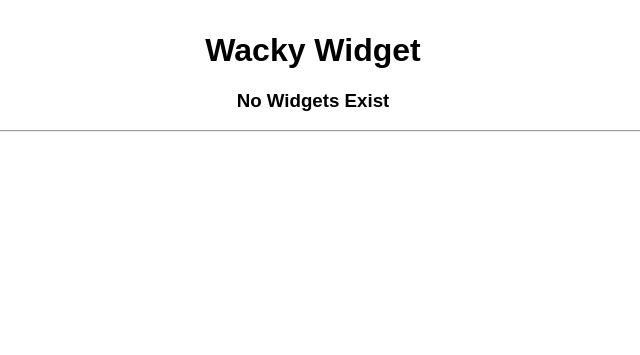
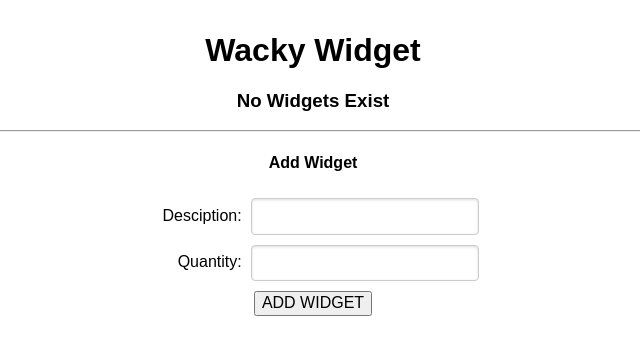
Before and after one commit to cobycobyk/wackywidgets, a Django app: page / in a window 1280 px wide. Shown: the top 355 px of the page, without its empty margins (327-967 px from the left). Run offline with Django 3.2, Linux system fonts and the light colour scheme; data that the repository does not hold is empty; some libraries are stand-ins or nearby versions.

Commit message:
Complete Step 3.3

```diff
--- a/main_app/static/css/style.css
+++ b/main_app/static/css/style.css
@@ -2,3 +2,12 @@ body {
   text-align: center;
   margin: 2rem;
 }
+
+label {
+  display: inline-block;
+  width: 100px;
+  text-align: right;
+}
+input {
+  margin: 5px;
+}
--- a/main_app/templates/index.html
+++ b/main_app/templates/index.html
@@ -15,7 +15,17 @@
 
   {% else %}
     <h3>No Widgets Exist</h3>
+  {% endif %}
     <hr>
-  {% endif %}
+  <h4>Add Widget</h4>
+  <form class="pure-form" action="{% url 'create' %}" method="POST">
+    <label>Desciption:</label>
+    <input type="text" name="description">
+    <br>
+    <label>Quantity:</label>
+    <input type="text" name="quantity">
+    <br>
+    <input type="submit" value="ADD WIDGET" class="btn">
+  </form>
 </body>
 </html>
--- a/main_app/urls.py
+++ b/main_app/urls.py
@@ -2,5 +2,6 @@ from django.urls import path
 from . import views
 
 urlpatterns = [
-  path('', views.index, name='index')
+  path('', views.index, name='index'),
+  path('create/', views.create, name='create')
 ]
--- a/main_app/views.py
+++ b/main_app/views.py
@@ -1,7 +1,16 @@
-from django.shortcuts import render
+from main_app.forms import WidgetForm
+from django.shortcuts import render, redirect
 from .models import Widget
 
 # Create your views here.
 def index(request):
   widgets = Widget.objects.all()
   return render(request, 'index.html', {'widgets': widgets})
+
+def create(request):
+  new_widget = Widget(
+    description = request.POST['description'],
+    quantity = request.POST['quantity']
+  )
+  new_widget.save()
+  return redirect('index')
```
Also changed, not shown: main_app/forms.py (added, +7 -0 lines).
